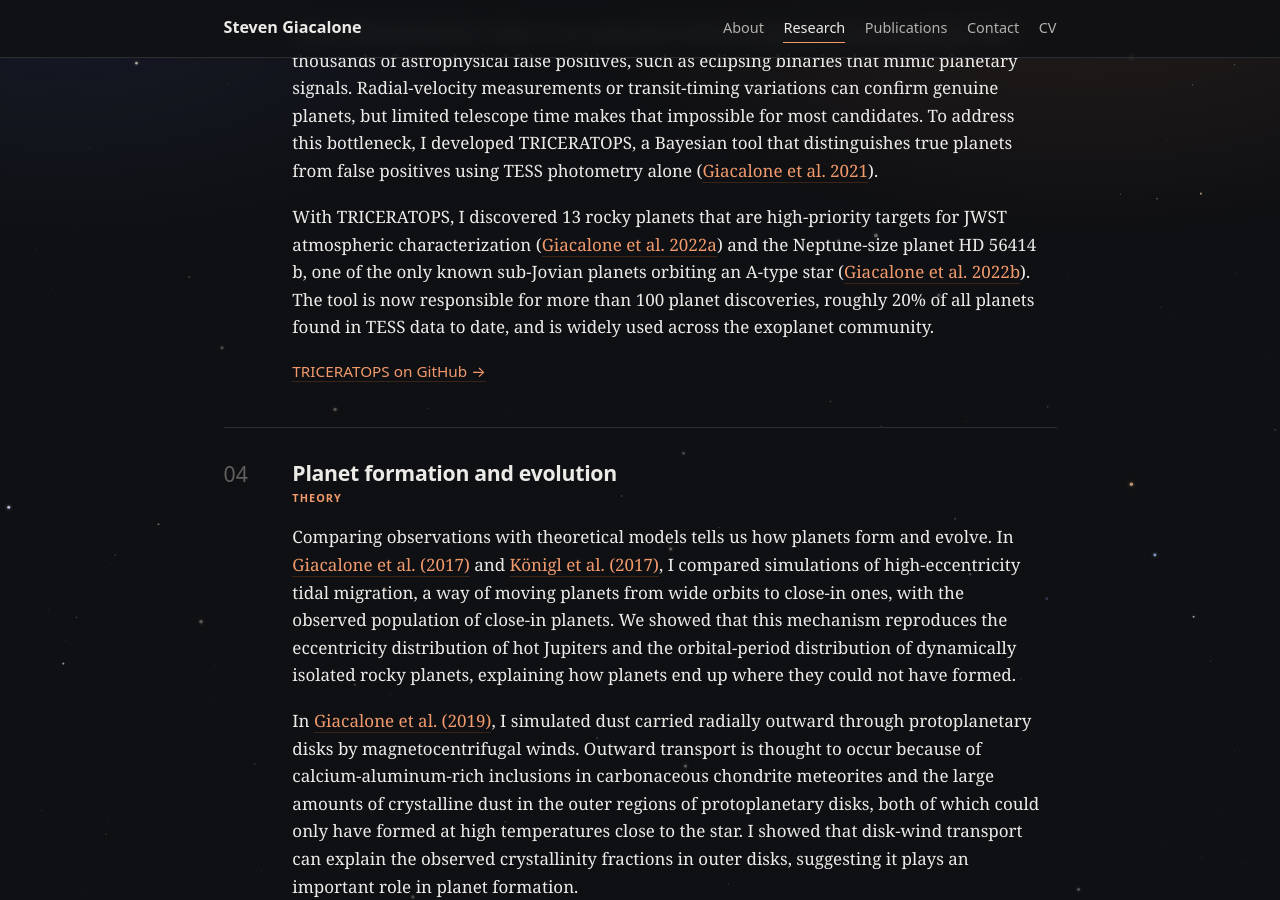
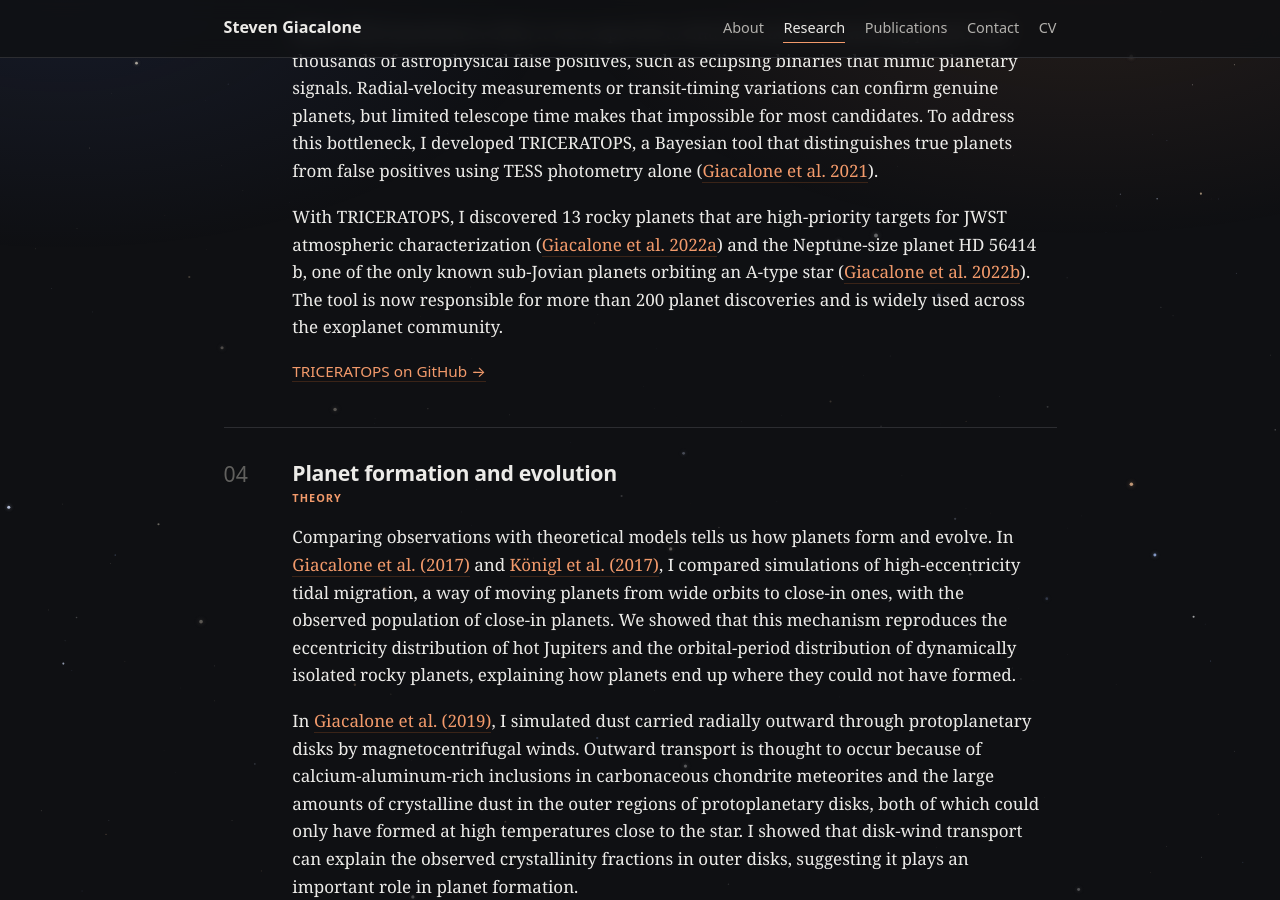
Before and after one commit to stevengiacalone/stevengiacalone.github.io, a Jekyll site: the page built from research.html, in a window 1280 px wide and 900 px high, scrolled down 3162 px. Built offline with Jekyll 4.4.1, drawn with Linux system fonts in a browser that asks for light colours.

Commit message:
Update TRICERATOPS planet count to 200
Co-Authored-By: Claude Opus 5.5 <noreply@anthropic.com>
Claude-Session: https://claude.ai/code/session_01RapRmGYcJxYnG7hBfRrCXQ

```diff
--- a/_data/research.yml
+++ b/_data/research.yml
@@ -13,7 +13,7 @@
 - id: tess
   title: "Exoplanet discovery with TESS"
   role: "Software · TRICERATOPS"
-  blurb: "A Bayesian tool that separates real planets from false positives using TESS photometry alone, now credited with over 100 planet discoveries."
+  blurb: "A Bayesian tool that separates real planets from false positives using TESS photometry alone, now credited with over 200 planet discoveries."
 
 - id: formation
   title: "Planet formation and evolution"
--- a/research.html
+++ b/research.html
@@ -114,7 +114,7 @@ description: "Steven Giacalone's research: the origin of close-in brown dwarfs,
       characterization (<a href="{{ pdf }}Giacalone_etal_2022a.pdf">Giacalone et al. 2022a</a>) and the
       Neptune-size planet HD 56414 b, one of the only known sub-Jovian planets orbiting an A-type star
       (<a href="{{ pdf }}Giacalone_etal_2022b.pdf">Giacalone et al. 2022b</a>). The tool is now responsible
-      for more than 100 planet discoveries, roughly 20% of all planets found in TESS data to date, and is
+      for more than 200 planet discoveries and is
       widely used across the exoplanet community.
     </p>
     <p class="callout"><a href="https://github.com/stevengiacalone/triceratops">TRICERATOPS on GitHub →</a></p>
```
Also changed, not shown: _publications/Giacalone_etal_2021.md (+1 -1 lines).
